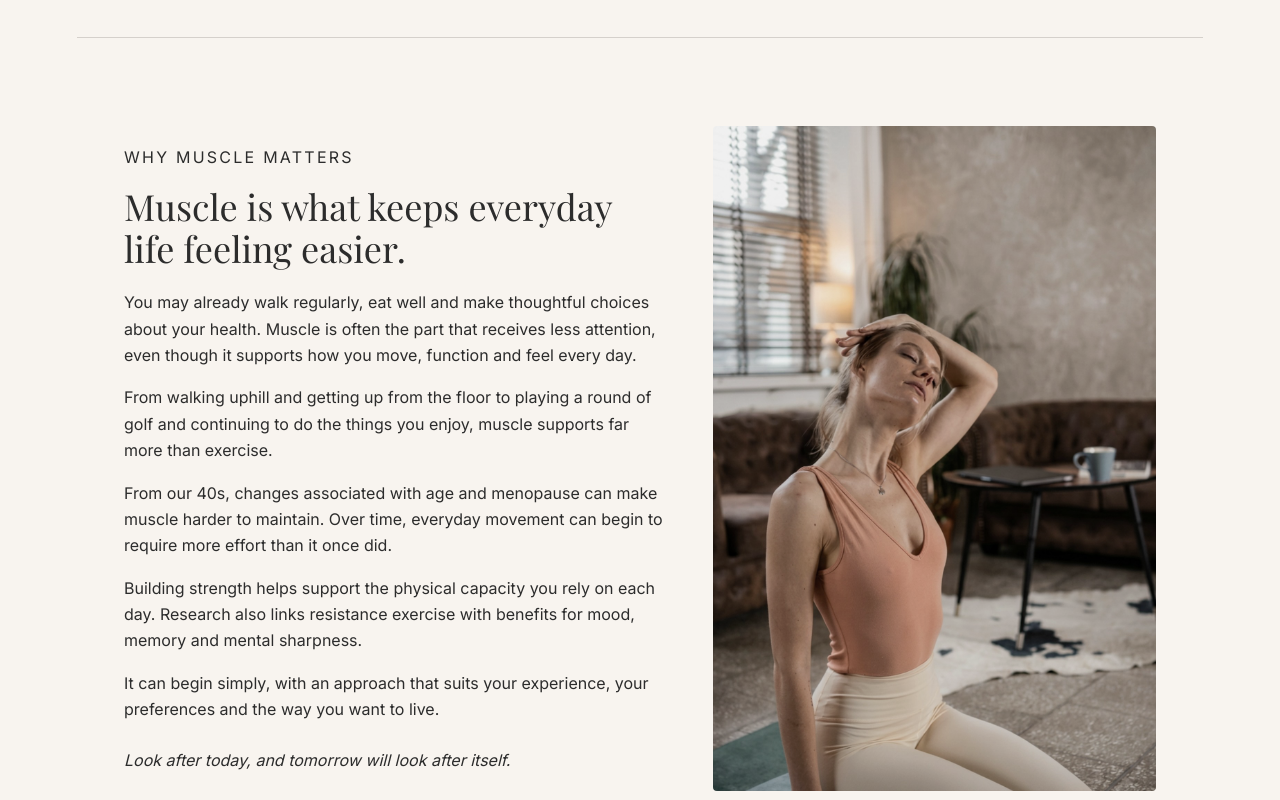
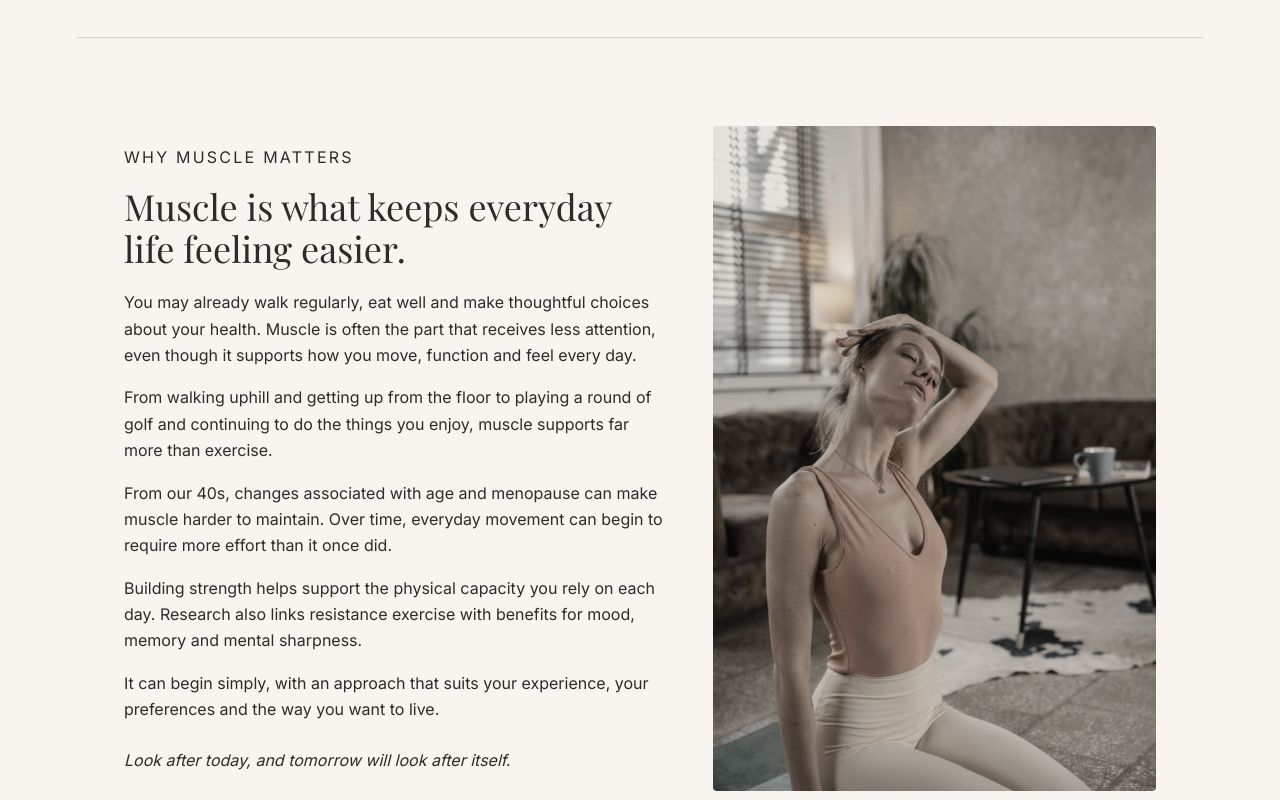
Before and after one commit to EmPerry1972/curated-fit-holding-page, a Next.js app: page / in a window 1280 px wide. Shown: the part 1260-2060 px from the top of the page. Built offline with nearby package versions, Linux system fonts and the light colour scheme.

Commit message:
Tone Why muscle matters image to match hero

```diff
--- a/app/page.tsx
+++ b/app/page.tsx
@@ -109,7 +109,7 @@ export default function Page() {
               <p style={{ ...body, marginTop: 24, fontStyle: "italic", color: "var(--ink)" }}>Look after today, and tomorrow will look after itself.</p>
             </div>
             <div>
-              <img src="/why-muscle-matters.jpg" alt="Why muscle matters" style={{ width: "100%", height: "auto", borderRadius: 4, display: "block", filter: "grayscale(20%) brightness(0.95) saturate(0.9)" }} />
+              <img src="/why-muscle-matters.jpg" alt="Why muscle matters" style={{ width: "100%", height: "auto", borderRadius: 4, display: "block", filter: "grayscale(45%) contrast(0.95) brightness(0.9) saturate(0.72) sepia(8%)" }} />
             </div>
           </div>
         </div>
```
